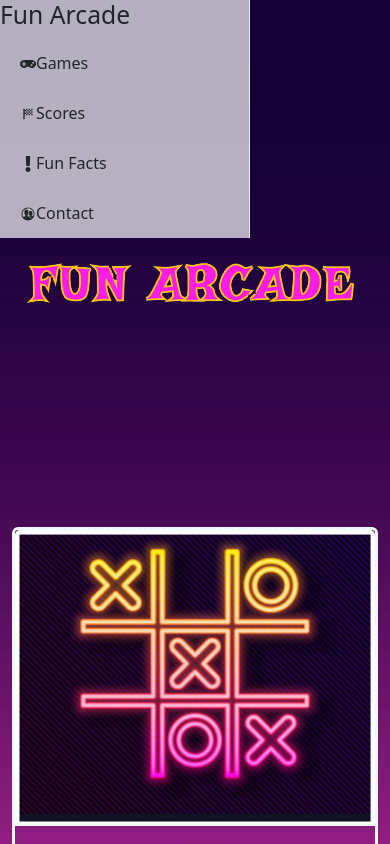
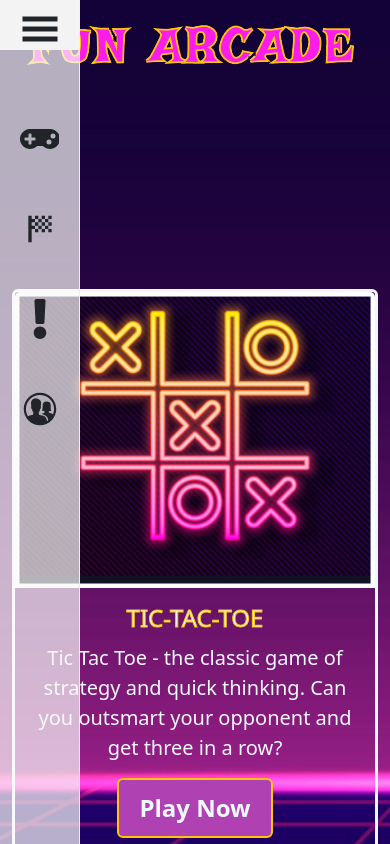
Before and after one commit to NatVes/Fun-Arcade, a React (Vite) app: page / in a window 390 px wide. Shown: the top 844 px of the page. Built offline with nearby package versions, Linux system fonts and the light colour scheme.

Commit message:
Updated the CSS file, added click event and media queries to make the navbar responsive.

```diff
--- a/src/components/ProSidebar/ProSidebar.css
+++ b/src/components/ProSidebar/ProSidebar.css
@@ -0,0 +1,32 @@
+.sidenav {
+    position: absolute;
+    transition: all 1s;
+    height: 100%;
+    width: 100%;
+    font-size: 40px;
+    z-index: 1;
+    overflow: auto;
+}
+
+.ps-sidebar-root {
+    height: 120%;
+    width: 80%;
+    z-index: 2;
+  }
+
+  .menuItemCenter {
+    display: flex;
+    justify-content: center;
+    margin-bottom: 60px;
+  }
+
+  .menuItem {
+    margin-bottom: 40px;
+  }
+
+/* Media query for smaller screens */
+@media screen and (max-width: 768px) {
+    .sidenav {
+      width: 200px;
+    }
+}
--- a/src/components/ProSidebar/ProSidebar.jsx
+++ b/src/components/ProSidebar/ProSidebar.jsx
@@ -1,40 +1,51 @@
 import React from "react";
-
+import { useState } from "react";
 import { Sidebar, Menu, MenuItem } from "react-pro-sidebar";
 import "./ProSidebar.css";
 import { FaGamepad } from "react-icons/fa";
 import { MdOutlineSportsScore } from "react-icons/md";
 import { FaExclamation } from "react-icons/fa";
 import { IoIosContacts } from "react-icons/io";
+import { GiHamburgerMenu } from "react-icons/gi";
 import { Link } from "react-router-dom";
 
 const Navbar = () => {
+  const [ showNav, setShowNav ] = useState
+  (false)
+
+   // Function to toggle the sidebar visibility
+   const toggleSidebar = () => {
+    setShowNav(!showNav);
+  };
+
   return (
-    <div>
-      <Sidebar className={Sidebar}>
-        <h2>Fun Arcade</h2>
-
+    <div className="sidenav">
+      <Sidebar collapsed={!showNav}>
         <Menu>
-          <MenuItem component={<Link to="/" />}>
+          <MenuItem className="menuItemCenter">
+         <GiHamburgerMenu onClick={toggleSidebar}/>
+         </MenuItem>
+          <MenuItem component={<Link to="/" />} className="menuItem">
             <FaGamepad />
             Games
           </MenuItem>
-          <MenuItem component={<Link to="/scores" />}>
+          <MenuItem component={<Link to="/scores" />} className="menuItem">
             <MdOutlineSportsScore />
             Scores
           </MenuItem>
-          <MenuItem component={<Link to="/funfacts" />}>
+          <MenuItem component={<Link to="/funfacts" />} className="menuItem">
             <FaExclamation />
             Fun Facts
           </MenuItem>
-          <MenuItem component={<Link to="/contact" />}>
+          <MenuItem component={<Link to="/contact" />} className="menuItem">
             <IoIosContacts />
             Contact
           </MenuItem>
         </Menu>
-      </Sidebar>
+       </Sidebar>
     </div>
   );
 };
 
+
 export default Navbar;
```
